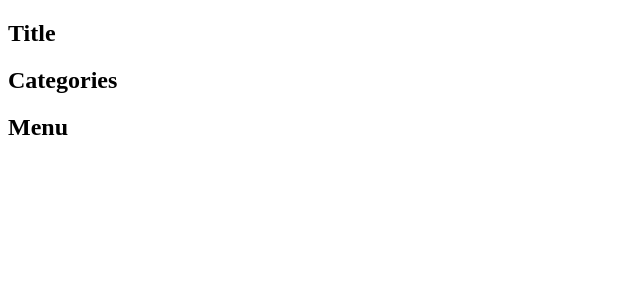
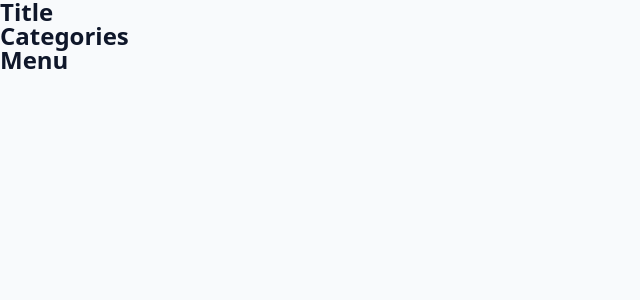
Before and after one commit to ela-md/menu, a React (Vite) app: page / in a window 1280 px wide. Shown: the top 300 px of the page, without its empty margins (0-640 px from the left). Built offline with nearby package versions, Linux system fonts and the light colour scheme.

Commit message:
global Css styles added

```diff
--- a/src/index.css
+++ b/src/index.css
@@ -0,0 +1,74 @@
+/* ============= GLOBAL CSS =============== */
+
+*,
+::after,
+::before {
+  margin: 0;
+  padding: 0;
+  box-sizing: border-box;
+}
+
+html {
+  font-size: 100%;
+} /*16px*/
+
+:root {
+  /* colors */
+  --primary-100: #fef3c7;
+  --primary-200: #fde68a;
+  --primary-300: #fcd34d;
+  --primary-400: #fbbf24;
+  --primary-500: #f59e0b;
+  --primary-600: #d97706;
+  --primary-700: #b45309;
+  --primary-800: #92400e;
+  --primary-900: #78350f;
+
+  /* grey */
+  --grey-50: #f8fafc;
+  --grey-100: #f1f5f9;
+  --grey-200: #e2e8f0;
+  --grey-300: #cbd5e1;
+  --grey-400: #94a3b8;
+  --grey-500: #64748b;
+  --grey-600: #475569;
+  --grey-700: #334155;
+  --grey-800: #1e293b;
+  --grey-900: #0f172a;
+  /* rest of the colors */
+  --black: #222;
+  --white: #fff;
+  --red-light: #f8d7da;
+  --red-dark: #842029;
+  --green-light: #d1e7dd;
+  --green-dark: #0f5132;
+
+  --small-text: 0.875rem;
+  --extra-small-text: 0.7em;
+  /* rest of the vars */
+  --backgroundColor: var(--grey-50);
+  --textColor: var(--grey-900);
+  --borderRadius: 0.25rem;
+  --letterSpacing: 1px;
+  --transition: 0.3s ease-in-out all;
+  --max-width: 1120px;
+  --fixed-width: 600px;
+
+  /* box shadow*/
+  --shadow-1: 0 1px 3px 0 rgba(0, 0, 0, 0.1), 0 1px 2px 0 rgba(0, 0, 0, 0.06);
+  --shadow-2: 0 4px 6px -1px rgba(0, 0, 0, 0.1),
+    0 2px 4px -1px rgba(0, 0, 0, 0.06);
+  --shadow-3: 0 10px 15px -3px rgba(0, 0, 0, 0.1),
+    0 4px 6px -2px rgba(0, 0, 0, 0.05);
+  --shadow-4: 0 20px 25px -5px rgba(0, 0, 0, 0.1),
+    0 10px 10px -5px rgba(0, 0, 0, 0.04);
+}
+
+body {
+  background: var(--backgroundColor);
+  font-family: system-ui, -apple-system, BlinkMacSystemFont, 'Segoe UI', Roboto,
+    Oxygen, Ubuntu, Cantarell, 'Open Sans', 'Helvetica Neue', sans-serif;
+  font-weight: 400;
+  line-height: 1;
+  color: var(--textColor);
+}
```
